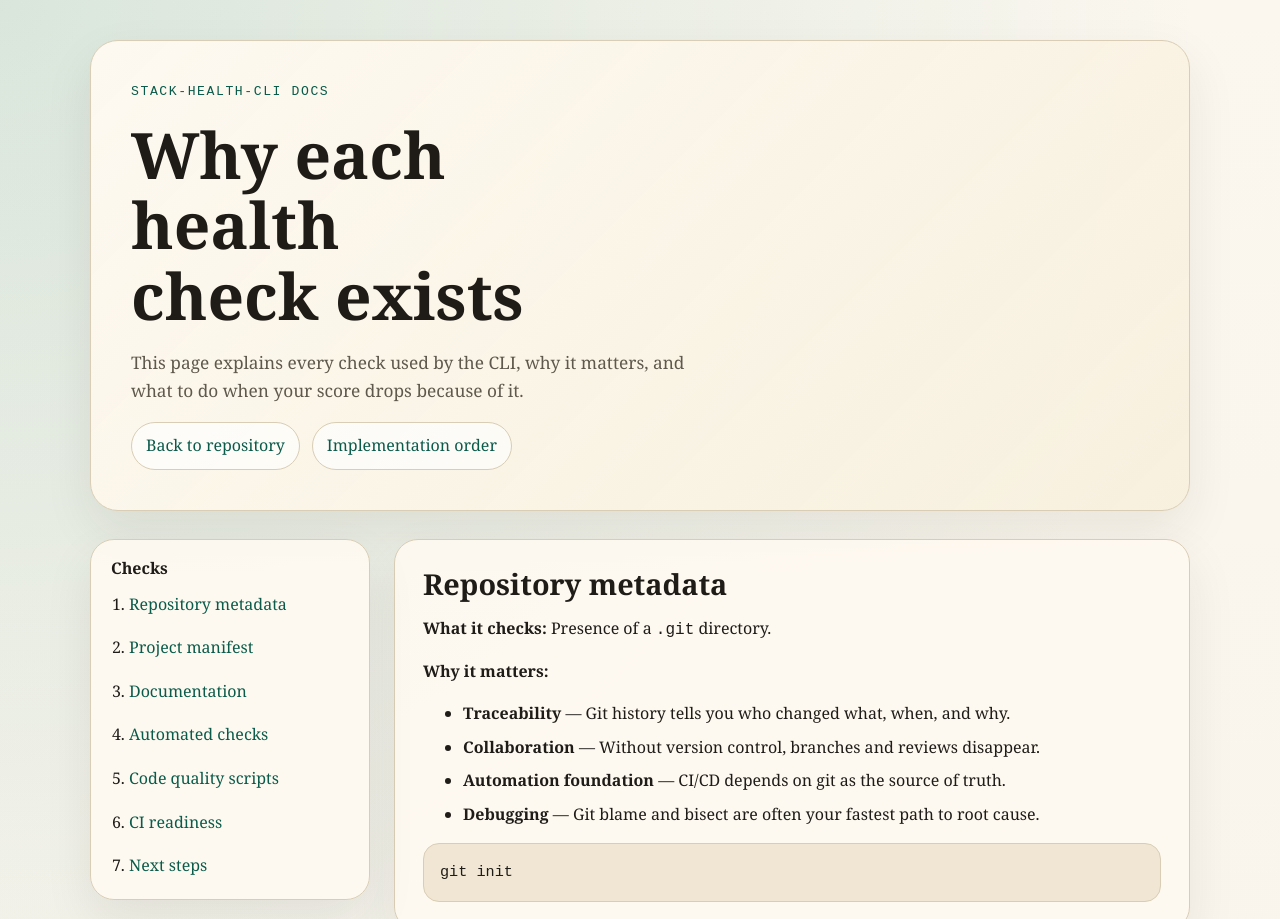
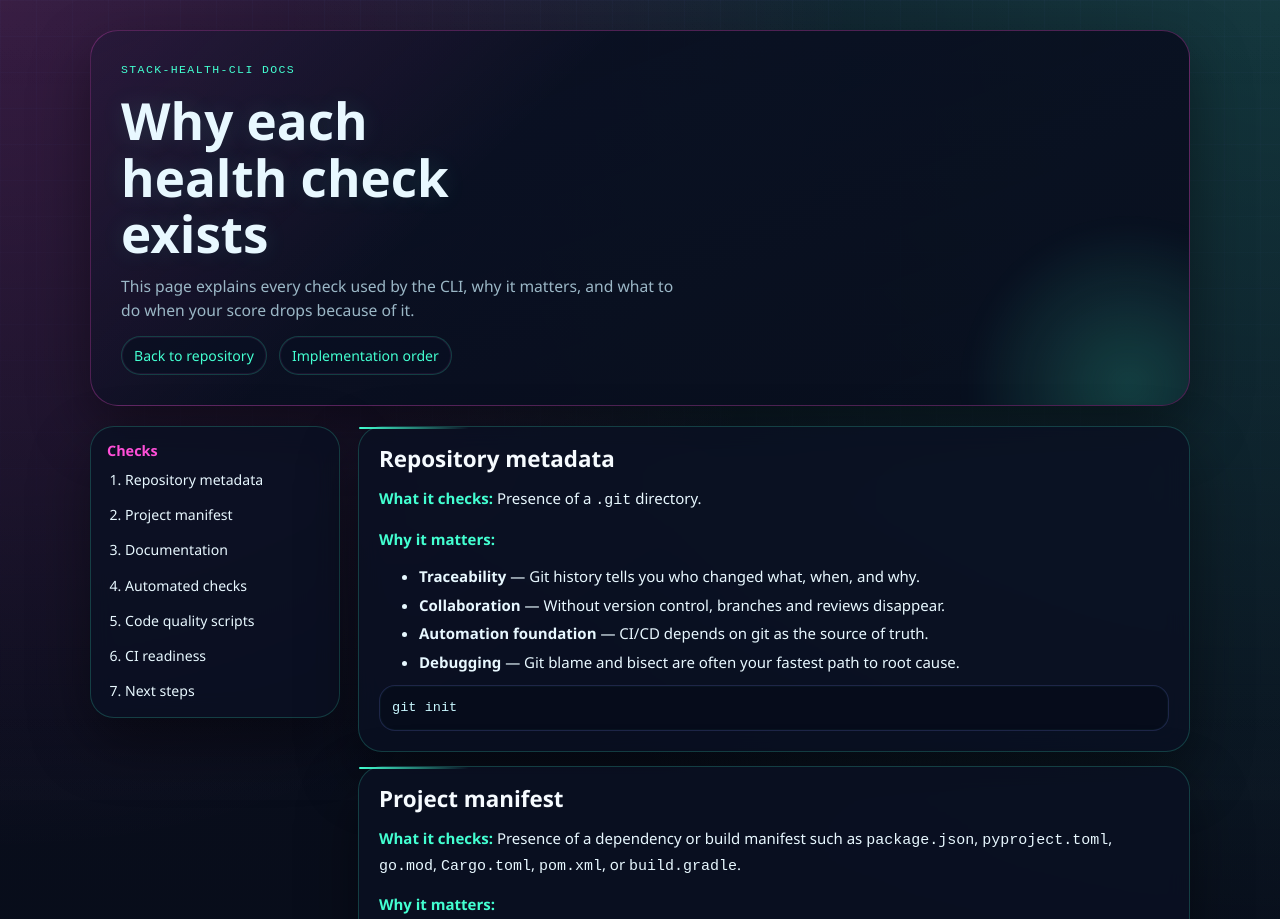
Before and after one commit to GonzaloBaldiviezo/stack-health-cli, a website: page checks/index.html in a window 1280 px wide. Shown: the top 919 px of the page. Drawn offline with Linux system fonts and the light colour scheme.

Commit message:
style: update index.html for dark mode theme and improved layout

```diff
--- a/checks/index.html
+++ b/checks/index.html
@@ -10,17 +10,20 @@
     />
     <style>
       :root {
-        color-scheme: light;
-        --bg: #f3efe6;
-        --panel: #fffaf1;
-        --panel-strong: #f7f0dd;
-        --text: #1f1c18;
-        --muted: #5f584c;
-        --accent: #0e7c66;
-        --accent-strong: #0a5b4a;
-        --border: #d9cdb5;
-        --code: #f0e6d3;
-        --shadow: 0 20px 50px rgba(36, 30, 16, 0.08);
+        color-scheme: dark;
+        --bg: #070b17;
+        --bg-deep: #03050a;
+        --panel: rgba(10, 17, 35, 0.82);
+        --panel-strong: rgba(12, 22, 47, 0.95);
+        --text: #e8f8ff;
+        --muted: #9bb7c6;
+        --accent: #43ffd1;
+        --accent-strong: #ff4fd8;
+        --accent-soft: #7c8cff;
+        --border: rgba(67, 255, 209, 0.2);
+        --border-strong: rgba(255, 79, 216, 0.28);
+        --code: rgba(7, 13, 28, 0.96);
+        --shadow: 0 24px 60px rgba(0, 0, 0, 0.42);
       }
 
       * {
@@ -33,41 +36,82 @@
 
       body {
         margin: 0;
-        font-family: Georgia, Cambria, "Times New Roman", serif;
+        font-family: "Avenir Next", "Segoe UI", "Helvetica Neue", Arial, sans-serif;
+        font-size: 15px;
         background:
-          radial-gradient(circle at top left, rgba(14, 124, 102, 0.14), transparent 28%),
-          linear-gradient(180deg, #fbf7ef 0%, var(--bg) 100%);
+          radial-gradient(circle at top left, rgba(255, 79, 216, 0.18), transparent 24%),
+          radial-gradient(circle at top right, rgba(67, 255, 209, 0.16), transparent 28%),
+          linear-gradient(180deg, #0a1020 0%, var(--bg) 45%, var(--bg-deep) 100%);
         color: var(--text);
-        line-height: 1.6;
+        line-height: 1.5;
+        position: relative;
+      }
+
+      body::before {
+        content: "";
+        position: fixed;
+        inset: 0;
+        pointer-events: none;
+        background:
+          linear-gradient(rgba(124, 140, 255, 0.06) 1px, transparent 1px),
+          linear-gradient(90deg, rgba(124, 140, 255, 0.06) 1px, transparent 1px);
+        background-size: 36px 36px;
+        mask-image: linear-gradient(180deg, rgba(0, 0, 0, 0.5), transparent 92%);
+      }
+
+      body::after {
+        content: "";
+        position: fixed;
+        inset: 0;
+        pointer-events: none;
+        background: linear-gradient(180deg, rgba(255, 255, 255, 0.04), transparent 12%, transparent 88%, rgba(255, 255, 255, 0.03));
+        opacity: 0.4;
       }
 
       a {
-        color: var(--accent-strong);
+        color: var(--accent);
       }
 
       .shell {
         width: min(1100px, calc(100% - 32px));
         margin: 0 auto;
-        padding: 40px 0 64px;
+        padding: 30px 0 52px;
+        position: relative;
+        z-index: 1;
       }
 
       .hero {
         display: grid;
-        gap: 18px;
-        padding: 40px;
-        border: 1px solid var(--border);
+        gap: 14px;
+        padding: 30px;
+        border: 1px solid var(--border-strong);
         border-radius: 28px;
-        background: linear-gradient(135deg, rgba(255, 250, 241, 0.96), rgba(247, 240, 221, 0.92));
+        background:
+          linear-gradient(135deg, rgba(255, 79, 216, 0.12), transparent 36%),
+          linear-gradient(160deg, rgba(10, 17, 35, 0.96), rgba(8, 14, 29, 0.9));
         box-shadow: var(--shadow);
+        overflow: hidden;
+        position: relative;
+      }
+
+      .hero::before {
+        content: "";
+        position: absolute;
+        inset: auto -10% -40% auto;
+        width: 340px;
+        height: 340px;
+        border-radius: 50%;
+        background: radial-gradient(circle, rgba(67, 255, 209, 0.2), transparent 68%);
+        filter: blur(10px);
       }
 
       .eyebrow {
         margin: 0;
         font-family: "Courier New", Courier, monospace;
-        font-size: 0.82rem;
+        font-size: 0.72rem;
         letter-spacing: 0.12em;
         text-transform: uppercase;
-        color: var(--accent-strong);
+        color: var(--accent);
       }
 
       h1,
@@ -78,14 +122,15 @@
       }
 
       h1 {
-        font-size: clamp(2.6rem, 5vw, 4.8rem);
-        max-width: 11ch;
+        font-size: clamp(2rem, 4vw, 3.4rem);
+        max-width: 13ch;
+        text-shadow: 0 0 24px rgba(67, 255, 209, 0.12);
       }
 
       .lead {
         max-width: 62ch;
         margin: 0;
-        font-size: 1.08rem;
+        font-size: 0.98rem;
         color: var(--muted);
       }
 
@@ -98,25 +143,37 @@
       .hero-link {
         display: inline-flex;
         align-items: center;
-        padding: 10px 14px;
+        padding: 8px 12px;
+        font-size: 0.88rem;
         border: 1px solid var(--border);
         border-radius: 999px;
-        background: rgba(255, 255, 255, 0.66);
+        background: rgba(9, 16, 34, 0.72);
         text-decoration: none;
+        box-shadow: inset 0 0 0 1px rgba(255, 79, 216, 0.08);
+        transition: transform 150ms ease, border-color 150ms ease, box-shadow 150ms ease;
+      }
+
+      .hero-link:hover {
+        transform: translateY(-1px);
+        border-color: rgba(67, 255, 209, 0.45);
+        box-shadow:
+          inset 0 0 0 1px rgba(255, 79, 216, 0.18),
+          0 0 22px rgba(67, 255, 209, 0.12);
       }
 
       .layout {
         display: grid;
-        grid-template-columns: 280px minmax(0, 1fr);
-        gap: 24px;
-        margin-top: 28px;
+        grid-template-columns: 250px minmax(0, 1fr);
+        gap: 18px;
+        margin-top: 20px;
       }
 
       .nav,
       .content section {
         border: 1px solid var(--border);
-        background: rgba(255, 250, 241, 0.9);
+        background: var(--panel);
         box-shadow: var(--shadow);
+        backdrop-filter: blur(12px);
       }
 
       .nav {
@@ -124,63 +181,85 @@
         top: 20px;
         align-self: start;
         border-radius: 24px;
-        padding: 20px;
+        padding: 16px;
       }
 
       .nav h2 {
-        font-size: 1rem;
-        margin-bottom: 14px;
+        font-size: 0.9rem;
+        margin-bottom: 10px;
+        color: var(--accent-strong);
       }
 
       .nav ol {
         margin: 0;
         padding-left: 18px;
         display: grid;
-        gap: 10px;
+        gap: 8px;
+        font-size: 0.88rem;
       }
 
       .nav a {
         text-decoration: none;
+        color: var(--text);
+      }
+
+      .nav a:hover {
+        color: var(--accent);
       }
 
       .content {
         display: grid;
-        gap: 20px;
+        gap: 14px;
       }
 
       .content section {
         border-radius: 24px;
-        padding: 28px;
+        padding: 20px;
+        position: relative;
+      }
+
+      .content section::before {
+        content: "";
+        position: absolute;
+        inset: 0 auto auto 0;
+        width: 110px;
+        height: 2px;
+        background: linear-gradient(90deg, var(--accent), transparent);
+        border-radius: 999px;
       }
 
       .content h2 {
-        font-size: 1.8rem;
-        margin-bottom: 14px;
+        font-size: 1.4rem;
+        margin-bottom: 10px;
+        color: #f6fbff;
       }
 
       .label {
         font-weight: 700;
+        color: var(--accent);
       }
 
       ul,
       ol {
-        margin-top: 10px;
+        margin-top: 8px;
         margin-bottom: 0;
       }
 
       li + li {
-        margin-top: 8px;
+        margin-top: 6px;
       }
 
       pre {
-        margin: 16px 0 0;
-        padding: 16px;
+        margin: 12px 0 0;
+        padding: 12px;
         overflow: auto;
         border-radius: 16px;
-        border: 1px solid var(--border);
+        border: 1px solid rgba(124, 140, 255, 0.2);
         background: var(--code);
         font-family: "Courier New", Courier, monospace;
-        font-size: 0.95rem;
+        font-size: 0.85rem;
+        color: #c9f8ff;
+        box-shadow: inset 0 0 0 1px rgba(67, 255, 209, 0.03);
       }
 
       code {
@@ -188,12 +267,13 @@
       }
 
       .footer {
-        margin-top: 22px;
-        padding: 18px 22px;
+        margin-top: 16px;
+        padding: 14px 16px;
         border-radius: 20px;
         background: var(--panel-strong);
-        border: 1px solid var(--border);
+        border: 1px solid var(--border-strong);
         color: var(--muted);
+        font-size: 0.9rem;
       }
 
       @media (max-width: 900px) {
@@ -206,7 +286,7 @@
         }
 
         .hero {
-          padding: 28px;
+          padding: 22px;
         }
       }
     </style>
```
